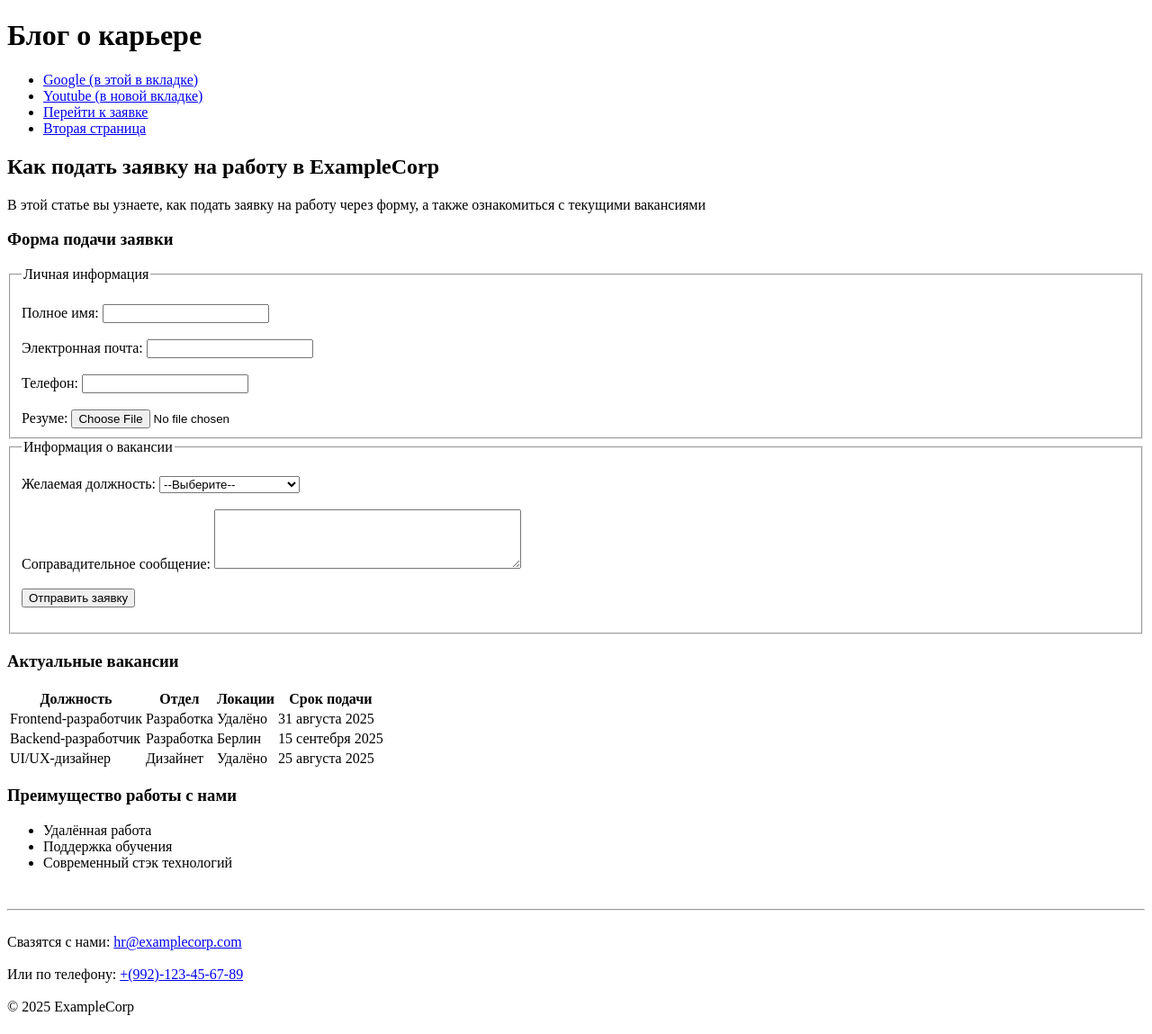
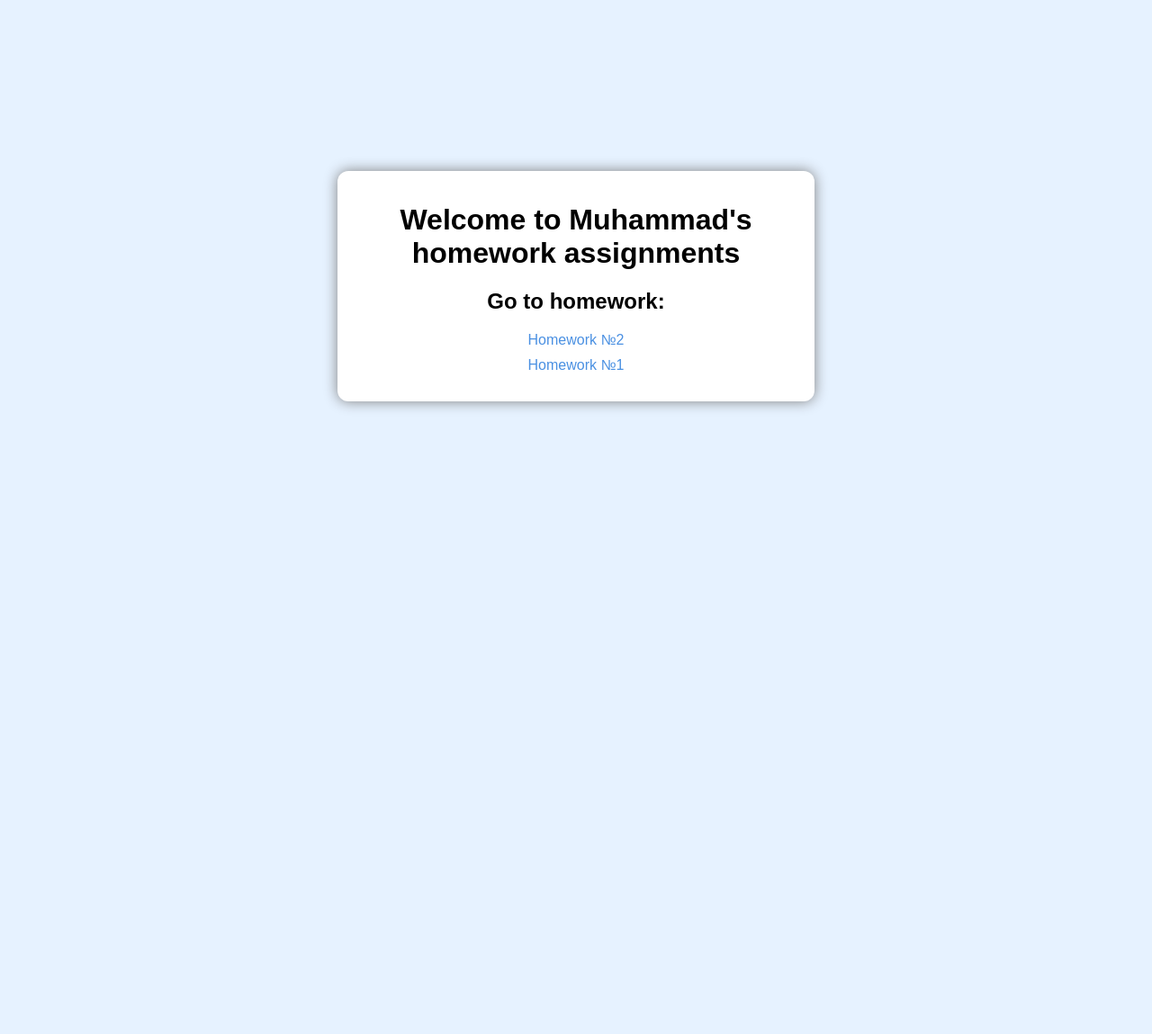
Before and after one commit to kayumovmuhammad/technohub_homework, a plain HTML site: page index.html in a window 1280 px wide. Shown: the whole page at 90% size. After the commit the page ends 800 px from the top, so only its background shows below. Drawn offline with Linux system fonts and the light colour scheme.

Commit message:
homework #2

```diff
--- a/homework_1/style.css
+++ b/homework_1/style.css
@@ -1,4 +1,5 @@
 body {
+    font-family: "Inter var", sans-serif;
     background-color: #d7e4f7;
 }
 
--- /dev/null
+++ b/homework_2/style.css
@@ -0,0 +1,70 @@
+body {
+    font-family: "Inter var", sans-serif;
+    text-align: center;
+    font-family: sans-serif;
+    background-color: #e6f2ff;
+}
+
+.profile_card {
+    margin: 10% auto 0px auto;
+    box-shadow: 0px 0px 15px 0px gray;
+    padding: 20px;
+    background-color: #ffffff;
+    border-radius: 12px;
+    display: table;
+}
+
+.profile_image {
+    width: 120px;
+    height: 120px;
+    border-radius: 100px;
+}
+
+.profile_image_span {
+    position: relative;
+    bottom: 0px;
+    left: 0px;
+}
+
+.profile_image_div {
+    text-align: center;
+}
+
+.circular_indicator {
+    position: absolute;
+    bottom: 13px;
+    right: 13px;
+    border-radius: 100px;
+    border: 2px solid white;
+    width: 20px;
+    height: 20px;
+    background-color: #00cc43;
+}
+
+.profile_name {
+    display: block;
+    margin: auto;
+    text-align: center;
+}
+
+.profile_description {
+    line-height: 20px;
+    color: #494949;
+    width: 350px;
+    margin: 15px auto 15px auto;
+    text-align: center;
+}
+
+.profile_message_button {
+    color: #ffffff;
+    padding: 10px 20px 10px 20px;
+    display: block;
+    margin: 40px auto 40px auto;
+    background-color: #0080ff;
+    border: none;
+    border-radius: 10px;
+}
+
+.profile_message_button:hover {
+    box-shadow: 0px 0px 10px lightgray;
+}
--- a/index.html
+++ b/index.html
@@ -4,147 +4,21 @@
 <head>
     <meta charset="UTF-8">
     <meta name="viewport" content="width=device-width, initial-scale=1.0">
-    <title>Document</title>
+    <title>Home Page</title>
+    <link rel="stylesheet" href="style.css">
 </head>
 
 <body>
     <main>
-        <h1>Блог о карьере</h1>
-        <ul>
-            <li><a href='https://google.com'>Google (в этой в вкладке)</a></li>
-            <li><a href='https://youtube.com' target='_blank'>Youtube (в новой вкладке)</a></li>
-            <li><a href='#application'>Перейти к заявке</a></li>
-            <li><a href='next.html'>Вторая страница</a></li>
-        </ul>
-        <h2>
-            Как подать заявку на работу в ExampleCorp
-        </h2>
-        <p>
-            В этой статье вы узнаете, как подать заявку на работу через форму, а также ознакомиться с текущими
-            вакансиями
-        </p>
-        <h3>
-            Форма подачи заявки
-        </h3>
-        <form id='application'>
-            <fieldset>
-                <legend>
-                    Личная информация
-                </legend>
-                <br>
-
-                <div>
-                    <label>Полное имя:</label>
-                    <input name='fullname'>
-                </div>
-
-                <br>
-
-                <div>
-                    <label>Электронная почта:</label>
-                    <input name='email' type='email'>
-                </div>
-                <br>
-
-                <div>
-                    <label>Телефон:</label>
-                    <input name='phone-number' type='tel'>
-                </div>
-
-                <br>
-
-                <div>
-                    <label>Резуме:</label>
-                    <input name='resume-file' type='file'>
-                </div>
-            </fieldset>
-            <fieldset>
-                <legend>Информация о вакансии</legend>
-                <br>
-                <div>
-                    <label>Желаемая должность:</label>
-                    <select>
-                        <option>--Выберите--</option>
-                        <option>Frontend разработчик</option>
-                        <option>Backend разработчик</option>
-                        <option>UI/UX дизайнер</option>
-                    </select>
-                </div>
-                <br>
-                <div>
-                    <label>Соправадительное сообщение:</label>
-                    <textarea rows='4' cols='40'></textarea>
-                </div>
-                <br>
-                <div>
-                    <input type='submit' value='Отправить заявку'>
-                </div>
-                <br>
-            </fieldset>
-        </form>
-
-        <h3>Актуальные вакансии</h3>
-        <table>
-            <thead>
-                <tr>
-                    <th>Должность</th>
-                    <th>Отдел</th>
-                    <th>Локации</th>
-                    <th>Срок подачи</th>
-                </tr>
-            </thead>
-            <tbody>
-                <tr>
-                    <td>Frontend-разработчик</td>
-                    <td>Разработка</td>
-                    <td>Удалёно</td>
-                    <td>31 августа 2025</td>
-                </tr>
-
-                <tr>
-                    <td>Backend-разработчик</td>
-                    <td>Разработка</td>
-                    <td>Берлин</td>
-                    <td>15 сентебря 2025</td>
-                </tr>
-
-                <tr>
-                    <td>UI/UX-дизайнер</td>
-                    <td>Дизайнет</td>
-                    <td>Удалёно</td>
-                    <td>25 августа 2025</td>
-                </tr>
-
-            </tbody>
-        </table>
-        <h3>Преимущество работы с нами
-        </h3>
-        <ul>
-            <li>Удалённая работа</li>
-            <li>Поддержка обучения</li>
-            <li>Современный стэк технологий</li>
-        </ul>
+        <div class="main_card">
+            <h1>Welcome to Muhammad's homework assignments</h1>
+            <h2>Go to homework:</h2>
+            <ul class="urls_list">
+                <li><a href="homework_2">Homework №2</a></li>
+                <li><a href="homework_1">Homework №1</a></li>
+            </ul>
+        </div>
     </main>
-    <br>
-    <hr>
-    <br>
-
-    <footer>
-        <div>
-            Свазятся с нами: <a href='mailto:hr@examplecorp.com'>hr@examplecorp.com</a>
-        </div>
-
-        <br>
-        <div>
-            Или по телефону: <a href='tel:+992123456789'>+(992)-123-45-67-89</a>
-        </div>
-        <br>
-        <div>
-            © 2025 ExampleCorp
-        </div>
-
-        <br>
-    </footer>
 </body>
 
 </html>
--- /dev/null
+++ b/style.css
@@ -0,0 +1,37 @@
+body {
+    font-family: "Inter var", sans-serif;
+    background-color: #e6f2ff;
+}
+
+.main_card {
+    box-shadow: 0px 0px 15px 0px gray;
+    text-align: center;
+    margin: auto;
+    margin-top: 15%;
+    border-radius: 12px;
+    padding: 15px;
+    display: table;
+    background-color: #ffffff;
+}
+
+.urls_list {
+    list-style: none;
+    padding: 0;
+}
+
+h1 {
+    width: 500px;
+}
+
+li {
+    margin: 10px;
+}
+
+a {
+    text-decoration: none;
+    color: #4a90e2;
+}
+
+a:hover {
+    border-bottom: 1px solid #4a90e2;
+}
```
Also changed, not shown: america.html (deleted, +0 -150 lines), homework_2/index.html (added, +36 -0 lines), profile.html (deleted, +0 -18 lines).
